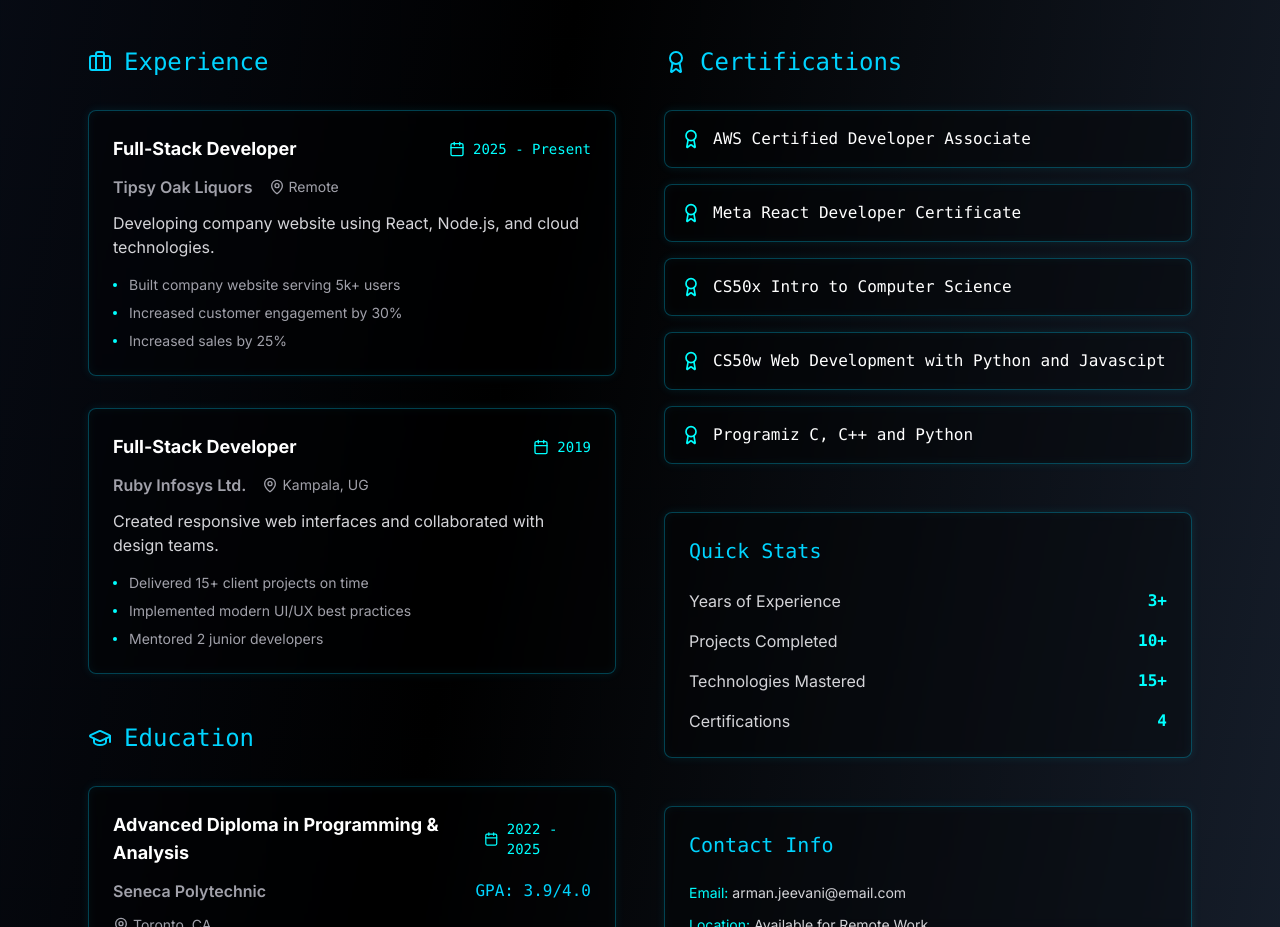
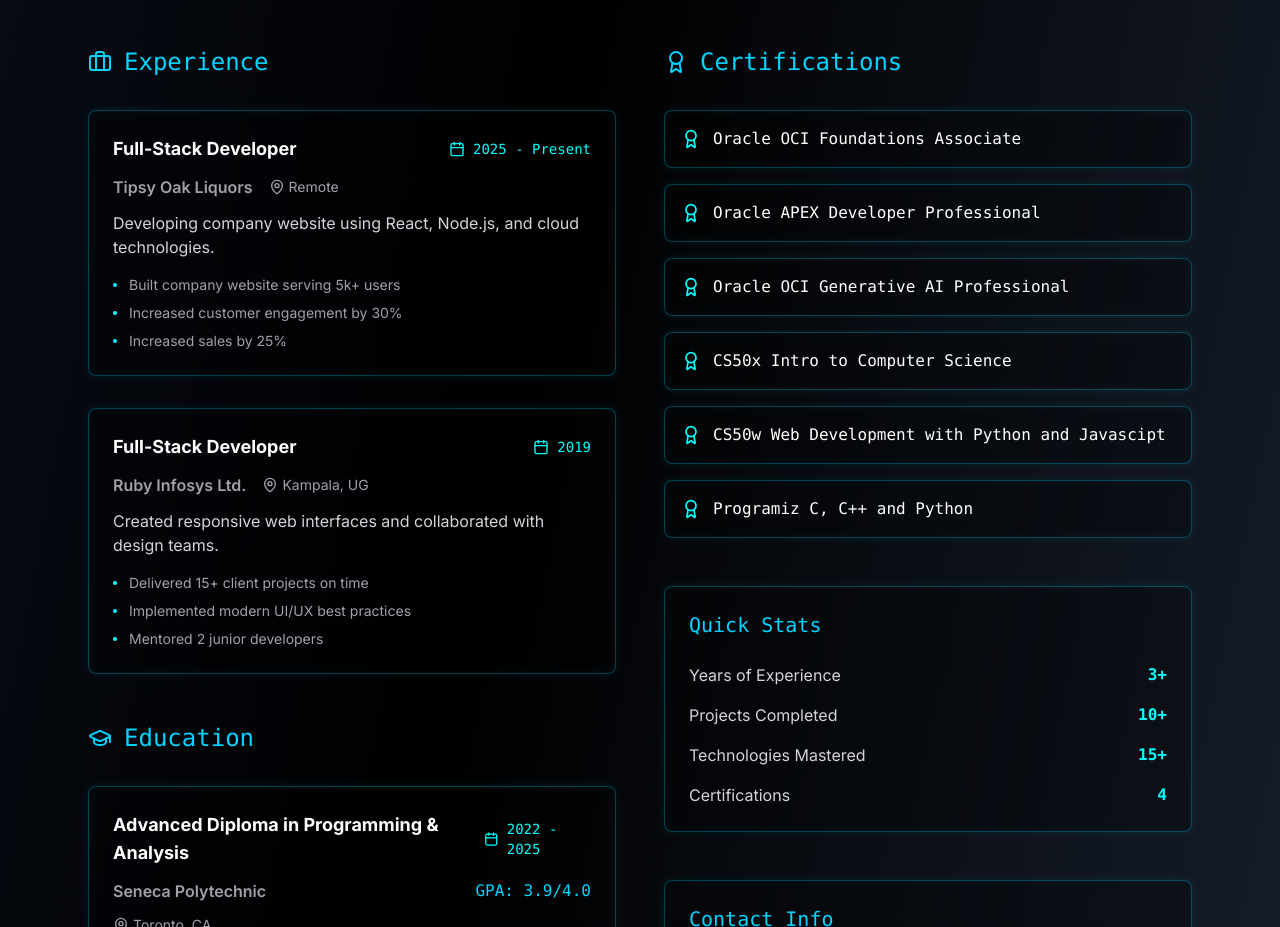
Before and after one commit to ajeevani/arman-portfolio, a Next.js app in the folder app/: page / in a window 1280 px wide. Shown: the part 3492-4419 px from the top of the page. Built offline with nearby package versions, Linux system fonts and the light colour scheme.

Commit message:
Update resume-section.tsx

```diff
--- a/app/components/resume-section.tsx
+++ b/app/components/resume-section.tsx
@@ -66,8 +66,9 @@ export default function ResumeSection() {
   ]
 
   const certifications = [
-    'AWS Certified Developer Associate',
-    'Meta React Developer Certificate',
+    'Oracle OCI Foundations Associate',
+    'Oracle APEX Developer Professional',
+    'Oracle OCI Generative AI Professional',
     'CS50x Intro to Computer Science',
     'CS50w Web Development with Python and Javascipt',
     'Programiz C, C++ and Python'
```
